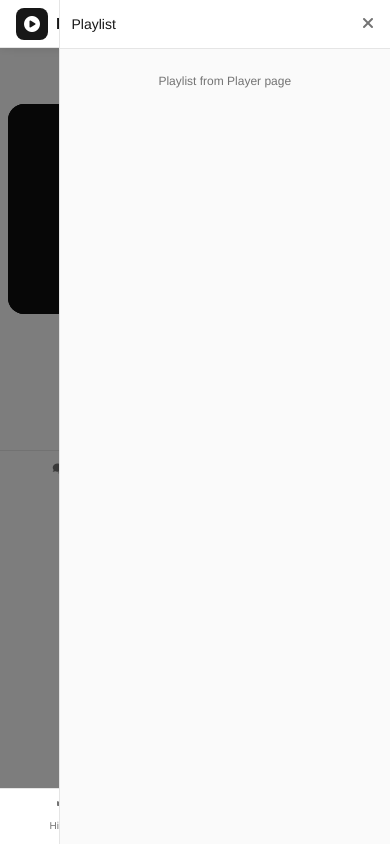
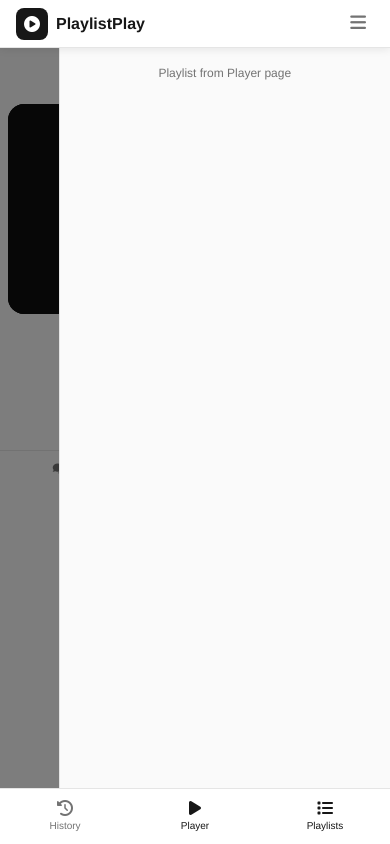
Before and after one commit to rgbailon/PlaylistTube, a React (Vite) app: page / in a window 390 px wide. Both pictures are taken after a click on the button "Playlists". Built offline with nearby package versions, Linux system fonts and the light colour scheme.

Commit message:
Add playlist and chat tabs to mobile panel above bottom nav

```diff
--- a/src/components/Header.jsx
+++ b/src/components/Header.jsx
@@ -13,6 +13,7 @@ function Header() {
   const [videoSearchQuery, setVideoSearchQuery] = useState('');
   const [searching, setSearching] = useState(false);
   const [searchError, setSearchError] = useState(null);
+  const [mobileTab, setMobileTab] = useState('playlist');
 
   const navItems = [
     { id: 'main', path: '/', icon: 'fa-play', label: 'Player' },
@@ -332,23 +333,34 @@ function Header() {
     </nav>
 
     {/* Mobile Playlist Panel Slide-in */}
-    <div className={`md:hidden fixed inset-y-0 right-0 w-[85%] z-50 flex flex-col transition-transform duration-300 overflow-hidden ${playlistPanelOpen ? 'translate-x-0' : 'translate-x-full'}`}
-      style={{ background: 'var(--bg-card)', borderLeft: '1px solid var(--border-color)' }}>
-      <div className="flex items-center justify-between px-3 py-2 border-b" style={{ borderColor: 'var(--border-color)' }}>
-        <span className="text-sm font-medium" style={{ color: 'var(--text-main)' }}>Playlist</span>
-        <button onClick={() => setPlaylistPanelOpen(false)} className="p-1" style={{ color: 'var(--text-muted)' }}>
+    <div className={`md:hidden fixed inset-y-0 right-0 w-[85%] z-40 flex flex-col transition-transform duration-300 overflow-hidden ${playlistPanelOpen ? 'translate-x-0' : 'translate-x-full'}`}
+      style={{ background: 'var(--bg-card)', borderLeft: '1px solid var(--border-color)', bottom: '56px' }}>
+      <div className="flex border-b" style={{ borderColor: 'var(--border-color)' }}>
+        <button onClick={() => setMobileTab('playlist')} className="flex-1 px-3 py-2 text-xs font-medium" style={{ color: mobileTab === 'playlist' ? 'var(--accent-color)' : 'var(--text-muted)', borderBottom: mobileTab === 'playlist' ? '2px solid var(--accent-color)' : '2px solid transparent' }}>
+          <i className="fas fa-list-ol mr-1"></i>Playlist
+        </button>
+        <button onClick={() => setMobileTab('chat')} className="flex-1 px-3 py-2 text-xs font-medium" style={{ color: mobileTab === 'chat' ? '#22c55e' : 'var(--text-muted)', borderBottom: mobileTab === 'chat' ? '2px solid #22c55e' : '2px solid transparent' }}>
+          <i className="fas fa-comments mr-1"></i>Live Chat
+        </button>
+        <button onClick={() => setPlaylistPanelOpen(false)} className="px-3 py-2" style={{ color: 'var(--text-muted)' }}>
           <i className="fas fa-times"></i>
         </button>
       </div>
       <div className="flex-1 overflow-y-auto p-2" style={{ background: 'var(--bg-main)' }}>
-        <p className="text-xs text-center py-4" style={{ color: 'var(--text-muted)' }}>
-          Playlist from Player page
-        </p>
+        {mobileTab === 'playlist' ? (
+          <p className="text-xs text-center py-4" style={{ color: 'var(--text-muted)' }}>
+            Playlist from Player page
+          </p>
+        ) : (
+          <p className="text-xs text-center py-4" style={{ color: 'var(--text-muted)' }}>
+            Live chat - play a video first
+          </p>
+        )}
       </div>
     </div>
     {playlistPanelOpen && (
       <div
-        className="md:hidden fixed inset-0 z-40 bg-black/50"
+        className="md:hidden fixed inset-0 z-30 bg-black/50"
         onClick={() => setPlaylistPanelOpen(false)}
       />
     )}
```
